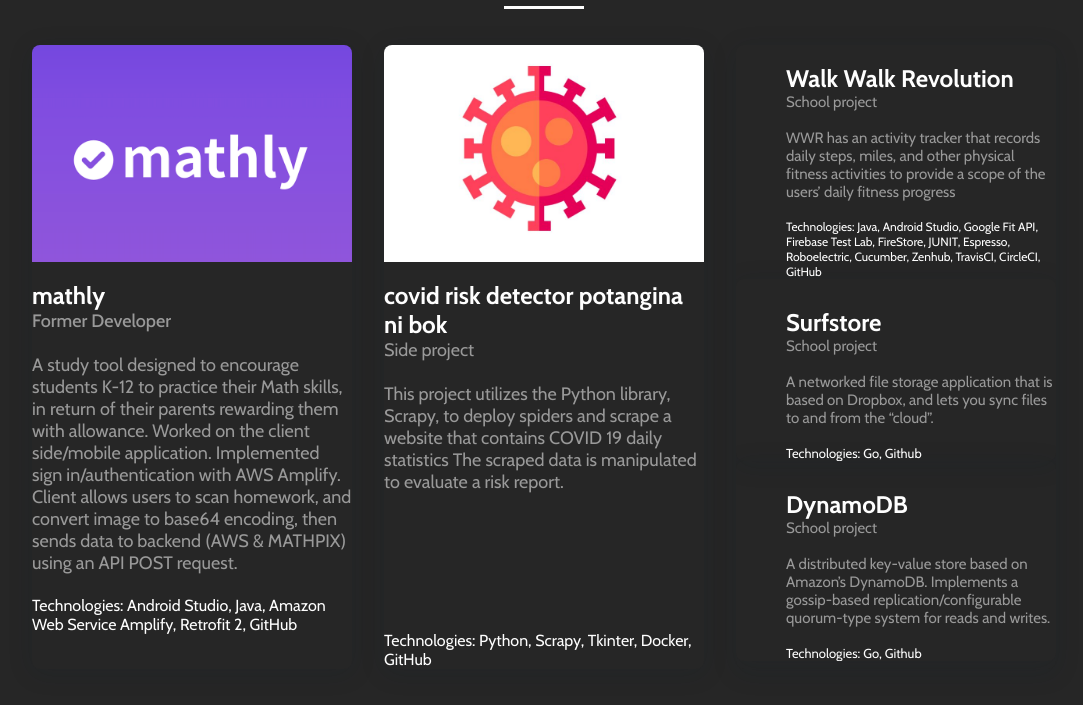
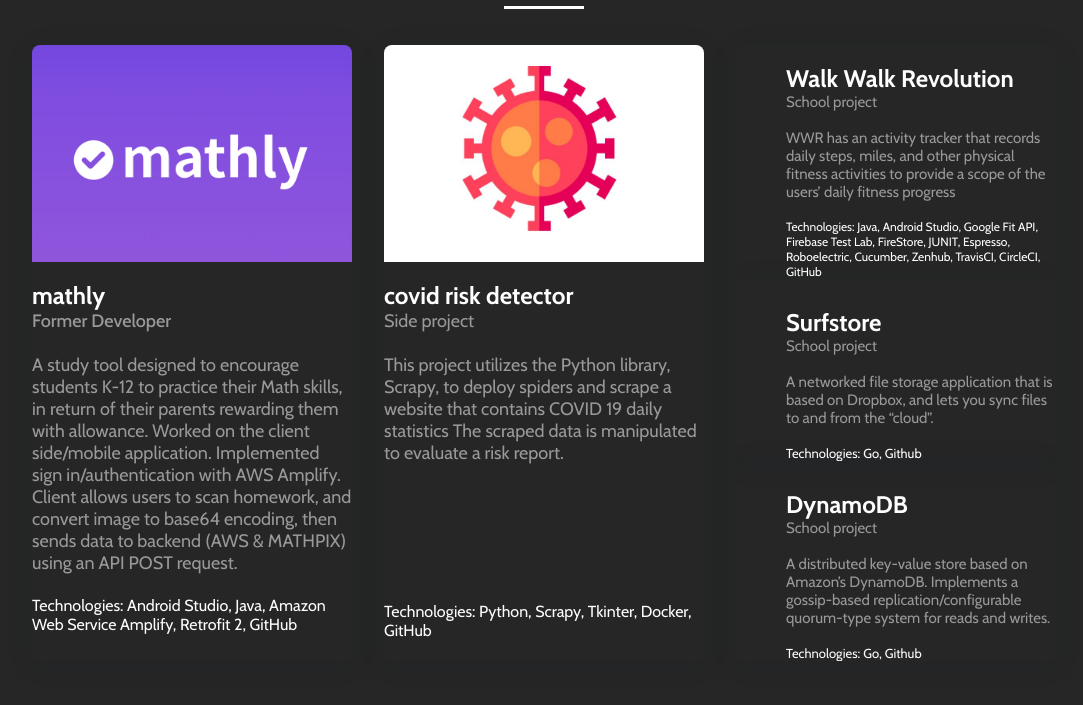
Before and after one commit to jofelgrepoUCSD/jofelgrepoUCSD.github.io, a plain HTML site: page index.html in a window 1280 px wide. Shown: the part 2189-2894 px from the top of the page, without its empty margins (96-1179 px from the left). Drawn offline with nearby package versions, Linux system fonts and the light colour scheme; a web font is replaced by a local one.

Commit message:
added fix deector

```diff
--- a/index.html
+++ b/index.html
@@ -135,7 +135,7 @@
 
                         <div class="crd_title">
                             <br>
-                            <h1>covid risk detector potangina ni bok</h1>
+                            <h1>covid risk detector</h1>
                             <p class="crd_desc"
                                style="font-family:Cabin-Regular;font-size: 18px;color: #999; ">
                                Side project
```
